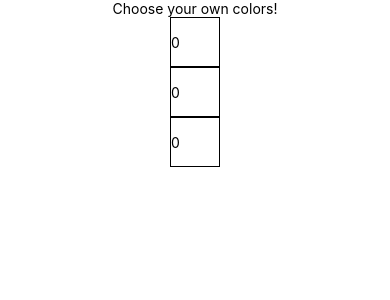
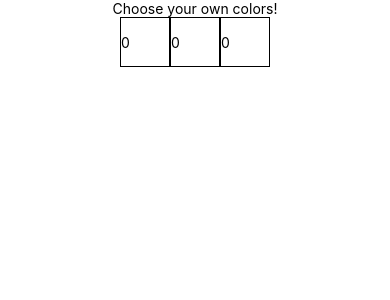
Before and after one commit to busisd/ToDoList, a React Native app: screen / in a window 390 px wide. Shown: the top 300 px of the page. Built offline with nearby package versions, Linux system fonts and the light colour scheme.

Commit message:
Improve input boxes and layout

```diff
--- a/App.js
+++ b/App.js
@@ -10,24 +10,31 @@ export default function App() {
     <View style={styles.container}>
       <StatusBar style="dark" backgroundColor={`rgb(${red}, ${green}, ${blue})`} animated={true} />
       <Text>Choose your own colors!</Text>
-      <NumberInput setVal={setRed} />
-      <NumberInput setVal={setGreen} />
-      <NumberInput setVal={setBlue} />
+      <View style={styles.horizontalContainer}>
+        <NumberInput setVal={setRed} />
+        <NumberInput setVal={setGreen} />
+        <NumberInput setVal={setBlue} />
+      </View>
     </View>
   );
 }
 
-const NumberInput = ({ setVal = () => { } }) => (
-  <TextInput
-    defaultValue='0'
+const NumberInput = ({ setVal = () => { } }) => {
+  const [value, setValue] = useState("0");
+
+  return <TextInput
+    value={value}
     keyboardType='number-pad'
     style={styles.numberInput}
+    onChangeText={setValue}
     onEndEditing={(e) => {
-      const num = e?.nativeEvent?.text;
-      setVal(isNaN(num) ? 0 : boundNumber(num, 0, 255));
+      const inputNumber = e?.nativeEvent?.text;
+      const boundedInput = isNaN(inputNumber) ? 0 : boundNumber(inputNumber, 0, 255);
+      setVal(boundedInput);
+      setValue(boundedInput.toString());
     }}
   />
-)
+}
 
 const boundNumber = (num, min, max) =>
   Math.max(Math.min(num, max), min);
@@ -39,6 +46,13 @@ const styles = StyleSheet.create({
     alignItems: 'center',
     justifyContent: 'flex-start',
   },
+  horizontalContainer: {
+    flex: 1,
+    backgroundColor: '#fff',
+    alignItems: 'flex-start',
+    justifyContent: 'center',
+    flexDirection: 'row'
+  },
   numberInput: {
     borderColor: 'black',
     borderWidth: 1,
```
